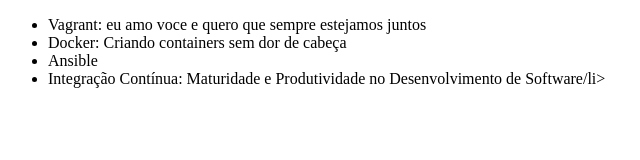
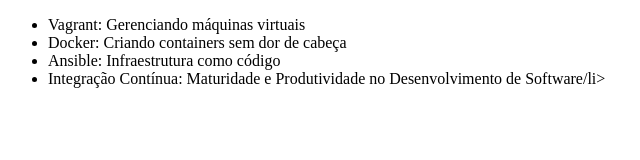
Before and after one commit to gabriel-palhares/alura-git, a plain HTML site: page index.html in a window 1280 px wide. Shown: the whole page, without its empty margins (0-640 px from the left). Drawn offline with Linux system fonts and the light colour scheme.

Commit message:
correcao dos titulos

```diff
--- a/index.html
+++ b/index.html
@@ -6,9 +6,9 @@
 </head>
 <body>
     <ul>
-        <li>Vagrant: eu amo voce e quero que sempre estejamos juntos</li>
+        <li>Vagrant: Gerenciando máquinas virtuais</li>
         <li>Docker: Criando containers sem dor de cabeça</li>
-        <li>Ansible</li>
+        <li>Ansible: Infraestrutura como código</li>
         <li>Integração Contínua: Maturidade e Produtividade no Desenvolvimento de Software/li>
     </ul>
 </body>
```
